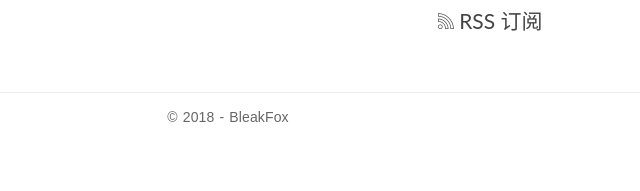
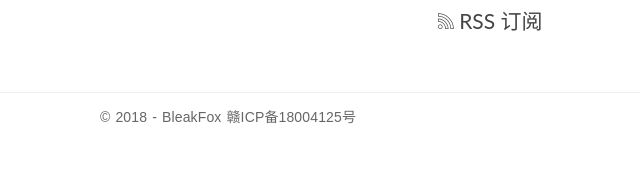
Before and after one commit to mrzhang0320/django-blog, a Django app: page / in a window 1280 px wide. Shown: the part 609-800 px from the top of the page, without its empty margins (412-1052 px from the left). Run offline with Django 3.2, Linux system fonts and the light colour scheme; data that the repository does not hold is empty; some libraries are stand-ins or nearby versions.

Commit message:
add beian

```diff
--- a/templates/base.html
+++ b/templates/base.html
@@ -139,7 +139,7 @@
     <div class="container">
         <div class="row">
             <div class="col-md-12">
-                <p class="copyright">&copy 2018 - BleakFox
+                <p class="copyright">&copy 2018 - BleakFox 赣ICP备18004125号
                 </p>
             </div>
         </div>
```
